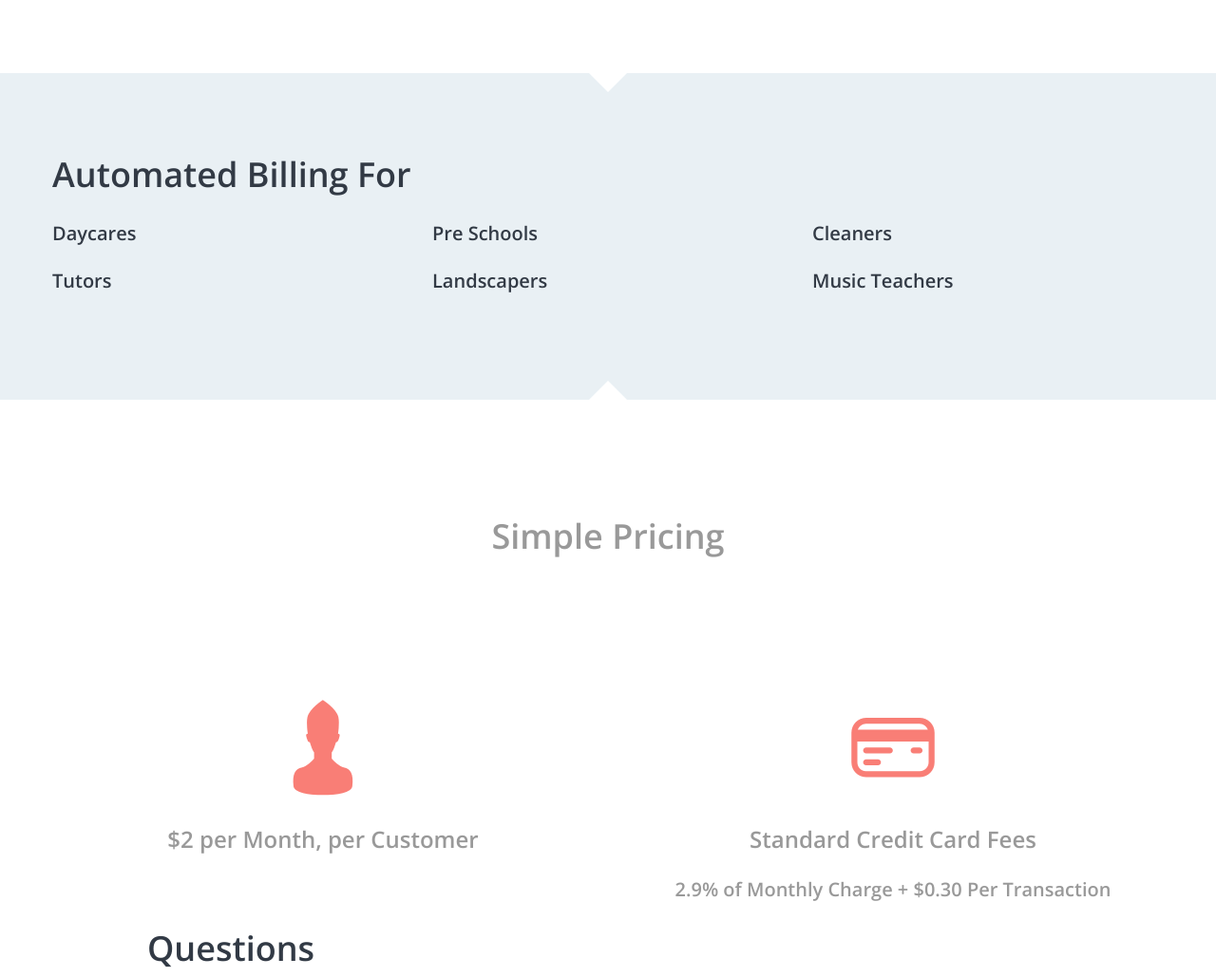
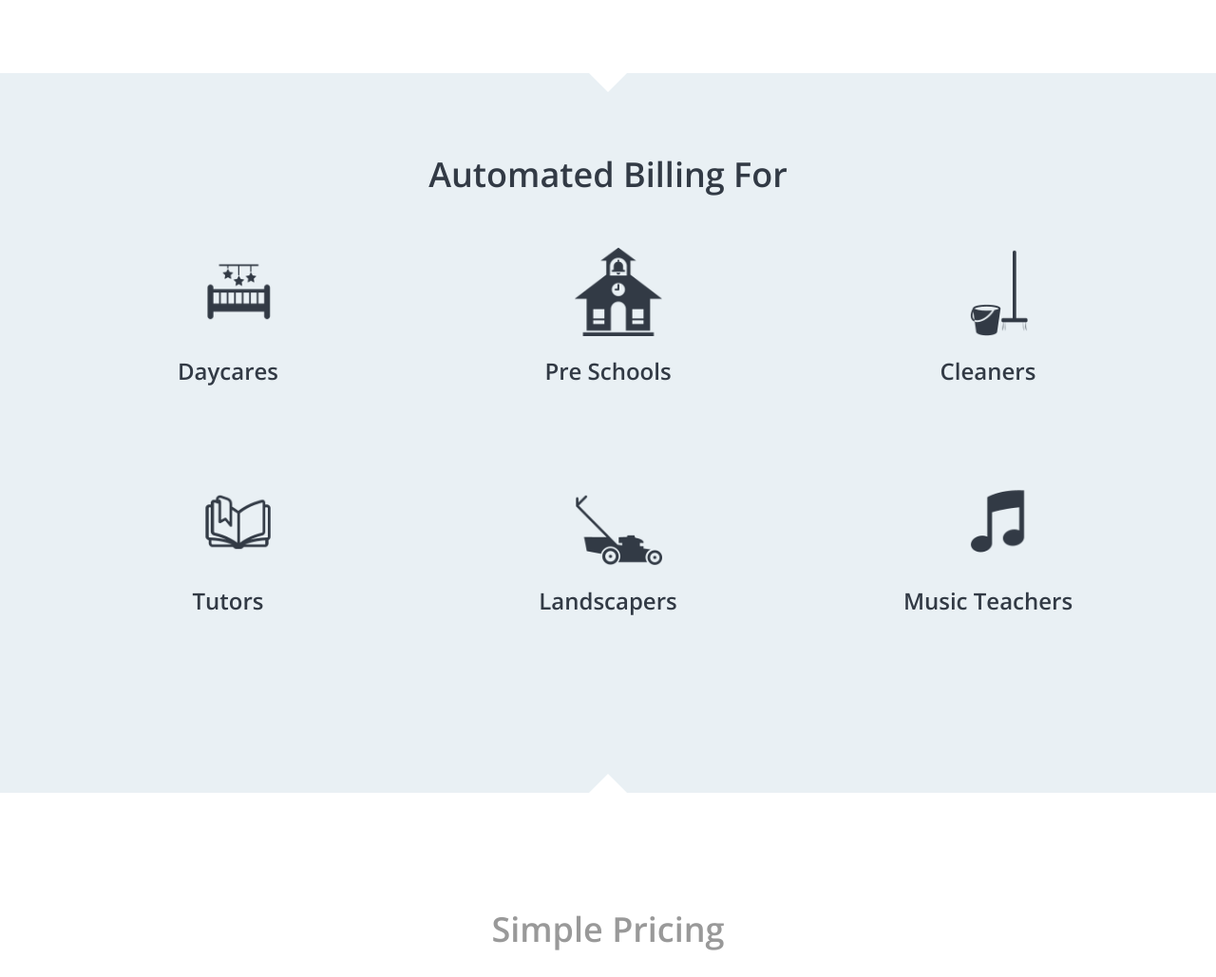
Before and after one commit to nelsonwittwer/yeti, a plain HTML site: page index.html in a window 1280 px wide. Shown: the part 1347-2376 px from the top of the page at 95% size. Drawn offline with nearby package versions, Linux system fonts and the light colour scheme; some packages are replaced by stand-ins of ours.

Commit message:
icons for target businesses

```diff
--- a/_include/css/main.css
+++ b/_include/css/main.css
@@ -2158,14 +2158,16 @@ nav#menu #menu-nav li.sfHover ul a:hover {
   position: relative;
   background-color: #E9F0F4;
   padding: 80px 0 90px;
-}
-
-#latest-work h3 {
-  font-size: 14px;
-  font-weight: 700;
-  margin: 0 0 40px;
-  text-transform: uppercase;
-  text-align: center;
+  text-align:center;
+}
+
+#latest-work h2 {
+  margin-bottom:50px;
+}
+
+#latest-work h4 {
+  font-size:150%;
+  padding-bottom:20%;
 }
 
 #latest-work-thumbs {
@@ -2178,6 +2180,11 @@ nav#menu #menu-nav li.sfHover ul a:hover {
   margin-bottom: 30px;
 }
 
+#latest-work img{
+  max-width:25%;
+  padding-left:6%;
+  padding-bottom:5%;
+}
 .work-item-thumbs {
   position: relative;
   overflow: hidden;
--- a/index.html
+++ b/index.html
@@ -170,28 +170,34 @@
 
     <div class="row">
       <div class="span4">
+        <img src="_include/img/daycare.png" alt="Daycare Icon">
         <h4>Daycares</h4>
       </div>
 
       <div class="span4">
+        <img src="_include/img/school.png" alt="School Icon">
         <h4>Pre Schools</h4>
       </div>
 
       <div class="span4">
+        <img src="_include/img/mop.png" alt="Mop Icon">
         <h4>Cleaners</h4>
       </div>
     </div>
 
     <div class="row">
       <div class="span4">
+        <img src="_include/img/tutor.png" alt="Tutor Icon">
         <h4>Tutors</h4>
       </div>
 
       <div class="span4">
+        <img src="_include/img/mower.png" alt="Lawn Mower Icon">
         <h4>Landscapers</h4>
       </div>
 
       <div class="span4">
+        <img src="_include/img/music.png" alt="Music Icon">
         <h4>Music Teachers</h4>
       </div>
     </div>
```
Also changed, not shown: _include/img/daycare.png (added), _include/img/mop.png (added), _include/img/mower.png (added), _include/img/music.png (added), _include/img/school.png (added), _include/img/tutor.png (added), 2 other files.
